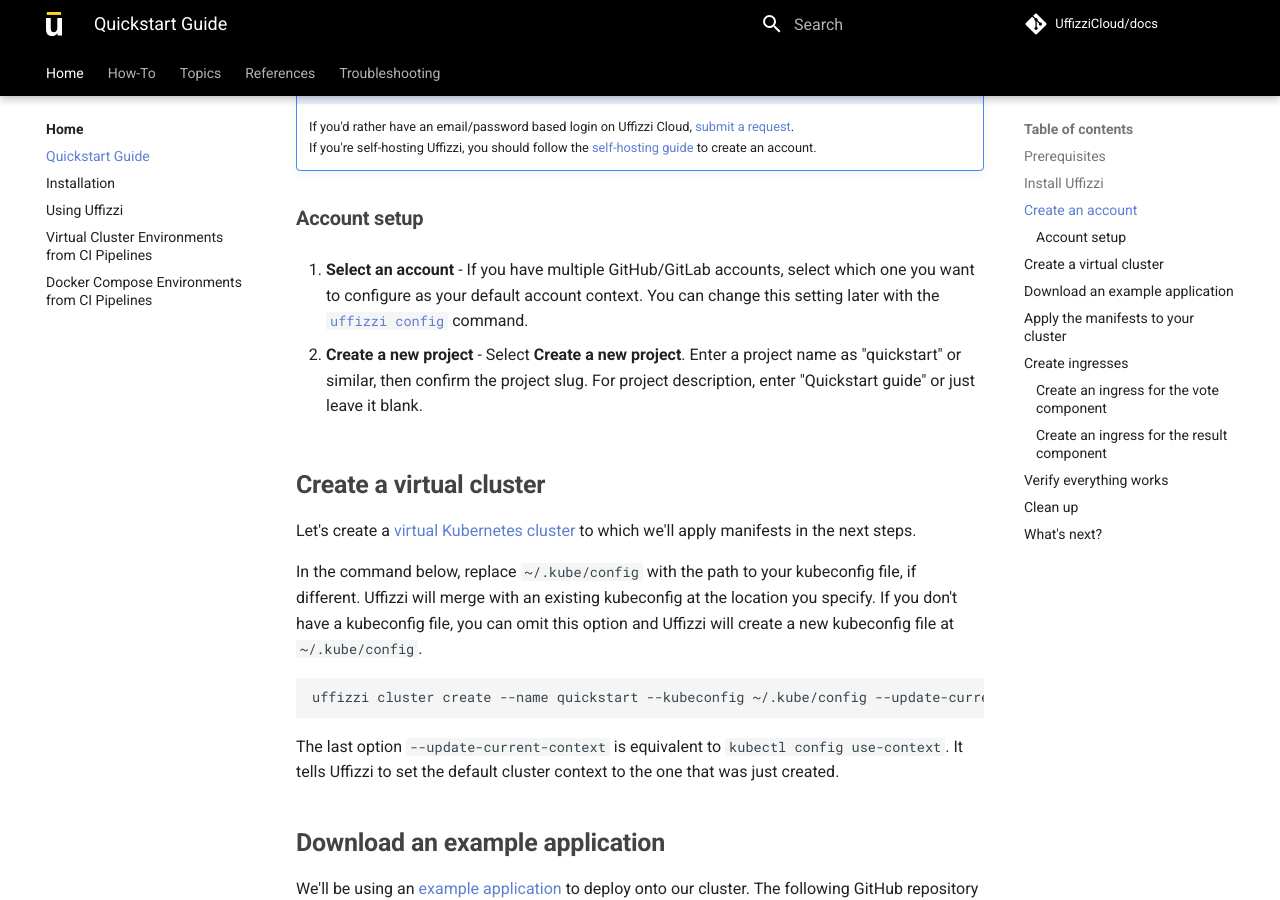
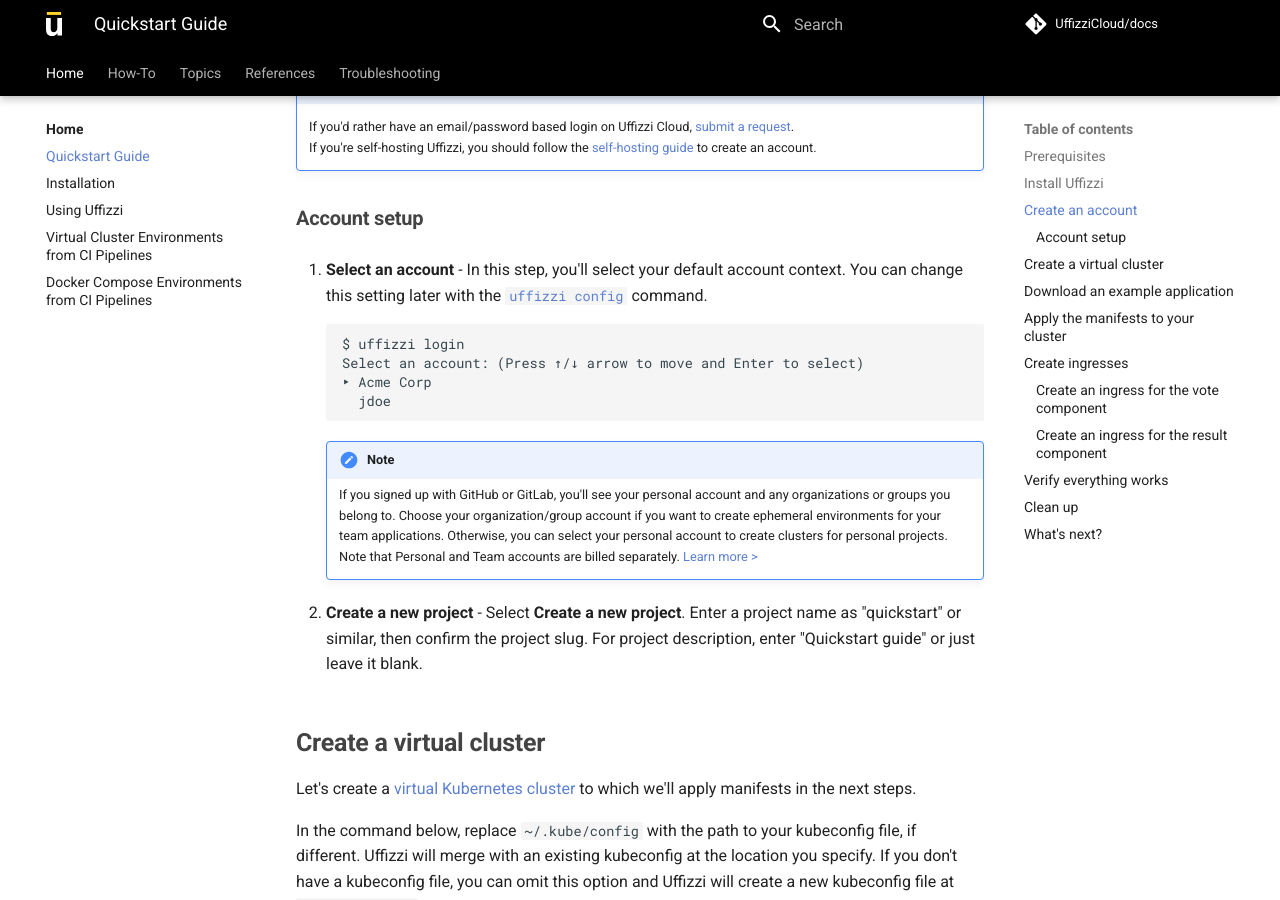
Before and after one commit to UffizziCloud/docs, an MkDocs documentation site: the page built from docs/quickstart.md, in a window 1280 px wide and 900 px high, scrolled down 989 px. Built offline with MkDocs 1.6.1 and Material for MkDocs 9.7.7, drawn with Linux system fonts in a browser that asks for light colours; comment, search, counter and statistics services are not loaded.

````diff
--- a/docs/quickstart.md
+++ b/docs/quickstart.md
@@ -33,7 +33,17 @@ uffizzi login
 
 ### Account setup
 
-1. **Select an account** - If you have multiple GitHub/GitLab accounts, select which one you want to configure as your default account context. You can change this setting later with the [`uffizzi config`](references/cli.md#config) command.
+
+1. **Select an account** -  In this step, you'll select your default account context. You can change this setting later with the [`uffizzi config`](references/cli.md#config) command.
+
+    ```
+    $ uffizzi login
+    Select an account: (Press ↑/↓ arrow to move and Enter to select)
+    ‣ Acme Corp
+      jdoe
+    ```
+    !!! Note
+        If you signed up with GitHub or GitLab, you'll see your personal account and any organizations or groups you belong to. Choose your organization/group account if you want to create ephemeral environments for your team applications. Otherwise, you can select your personal account to create clusters for personal projects. Note that Personal and Team accounts are billed separately. [Learn more >](topics/teams-and-accounts.md)
 
 2. **Create a new project** - Select **Create a new project**. Enter a project name as "quickstart" or similar, then confirm the project slug. For project description, enter "Quickstart guide" or just leave it blank.
 
````
Also changed, not shown: docs/install.md (+5 -1 lines).
